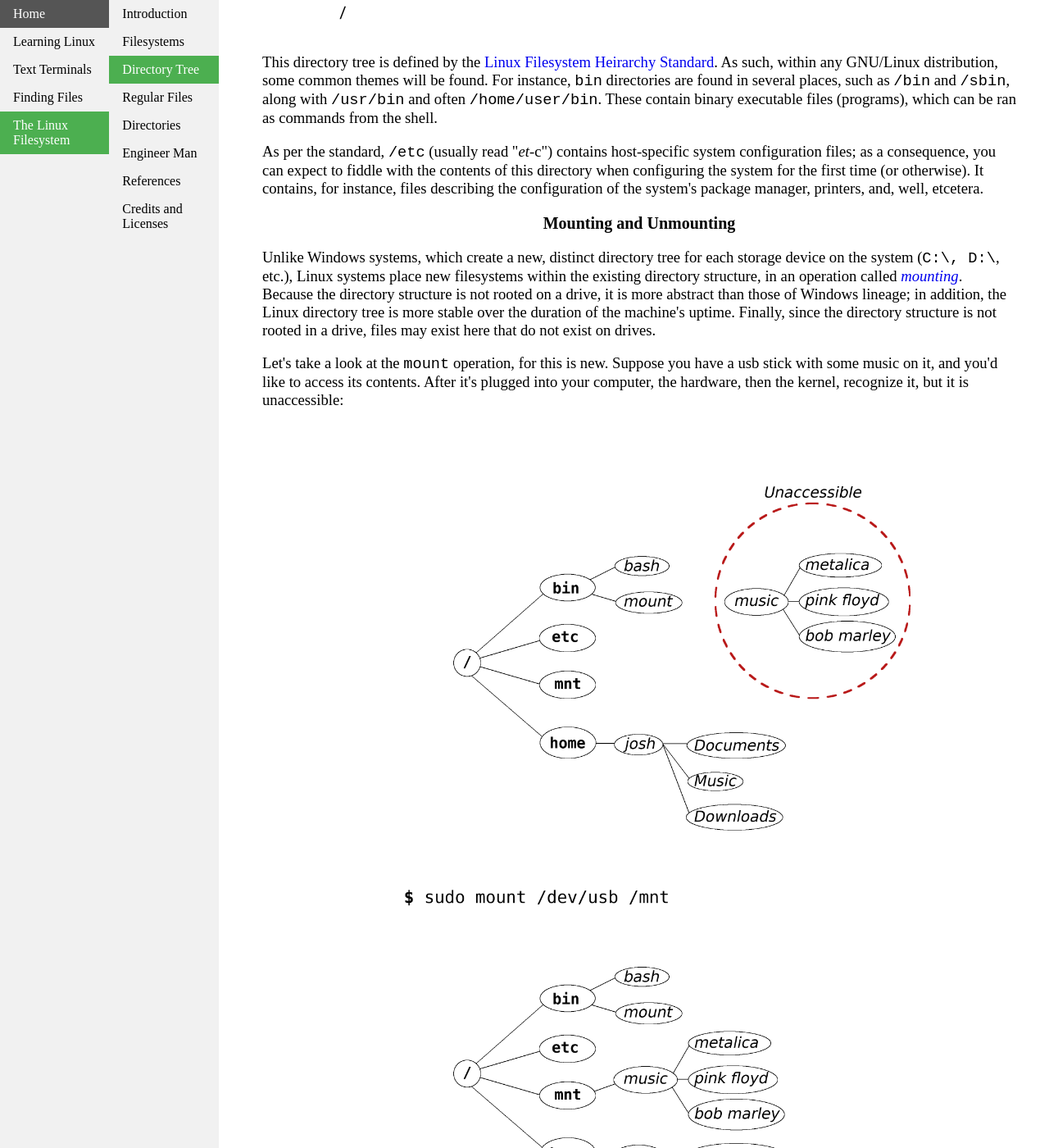
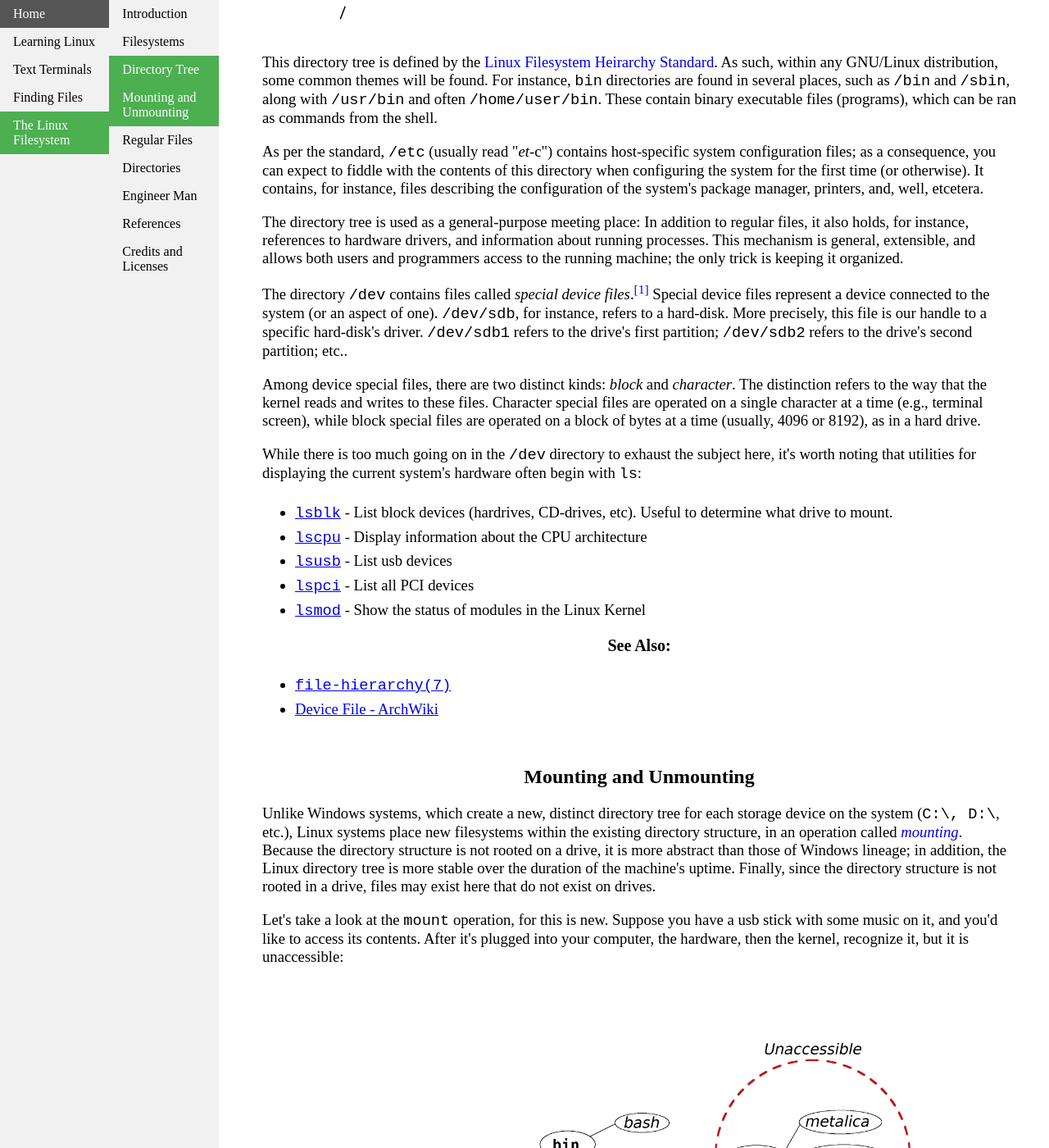
Before and after one commit to josh-59/Learning-Linux, a Jekyll site: the page built from linux-filesystem.html, in a window 1280 px wide and 1400 px high, scrolled down 1226 px. Shown: the whole window at 82% size. Built offline with Jekyll 4.4.1, drawn with Linux system fonts in a browser that asks for light colours; some of the changed text lies outside the part shown.

Commit message:
New section, Mounting and Unmounting

```diff
--- a/linux-filesystem.html
+++ b/linux-filesystem.html
@@ -7,6 +7,7 @@
         <li><a href="#introduction"> Introduction </a></li>
         <li><a href="#filesystems"> Filesystems </a></li>
         <li><a href="#directory-tree"> Directory Tree </a></li>
+        <li><a href="#mounting-unmounting"> Mounting and Unmounting</a></li>
         <li><a href="#regular-files"> Regular Files </a></li>
         <li><a href="#directories"> Directories </a></li>
 		<li><a href="#engineer-man"> Engineer Man </a></li>
@@ -138,40 +139,6 @@
         manager, printers, and, well, etcetera.
     </p>
 
-	<h3>Mounting and Unmounting</h3>
-
-    <p>
-        Unlike Windows systems, which create a new, distinct directory tree
-        for each storage device on the system (<code>C:\, D:\</code>, etc.),
-        Linux systems place new filesystems within the existing
-        directory structure, in an operation called
-		<a href="https://www.man7.org/linux/man-pages/man8/mount.8.html"><em>mounting</em></a>.
-		Because the directory structure is not rooted
-		on a drive, it is more abstract than those of
-		Windows lineage; in addition, the Linux directory tree
-		is more stable over the duration of the machine's uptime.
-		Finally, since the directory structure is not rooted in a drive,
-		files may exist here that do not exist on drives.
-	</p>
-
-	<p>
-		Let's take a look at the <code>mount</code> operation, for this is new.
-		Suppose you have a usb stick with some music on it, and you'd
-		like to access its contents.
-		After it's plugged into your computer, the hardware, then the kernel,
-		recognize it, but it is unaccessible:
-	</p>
-
-	<img style="width:80%" src="assets/img/mounting.png">
-
-	<p>
-		In practice, most distributions automatically mount
-		usb sticks when they are plugged in.
-		Moreover, no usb stick will be named <code>/dev/usb</code>; that was
-		only a conceptual item.
-		It's more likely to be named <code>/dev/sdb1</code>
-	</p>
-
 	<p>
 		The directory tree is used as a general-purpose meeting place:
 		In addition to regular files, it also holds, for instance, references to hardware drivers,
@@ -180,25 +147,23 @@
 		access to the running machine; the only trick is keeping it organized.
 	</p>
 
-	<div class="aside-right">
-		<h4>Aside</h4>
-		<p>
-			Among device special files, there are two distinct kinds:
-			<em>block</em> and <em>character</em>.
-			The distinction refers to the way that the kernel reads and writes to these files:
-			Character special files are operated on a single character at a time
-			(e.g., terminal screen), while block special files are operated on a block of
-			bytes at a time (usually, 4096 or 8192), as in a hard drive.
-		</p>
-	</div>
+	<p>
+		The directory <code>/dev</code> contains files called <em>special device files</em>.<sup><a href="https://www.pathname.com/fhs/pub/fhs-2.3.pdf">[1]</a></sup>
+		Special device files represent a device connected to the system (or an aspect of one).
+		<code>/dev/sdb</code>, for instance, refers to a hard-disk.
+		More precisely, this file is our handle to a specific hard-disk's driver.
+		<code>/dev/sdb1</code> refers to the drive's first partition;
+		<code>/dev/sdb2</code> refers to the drive's second partition;
+		etc..
+	</p>
 
 	<p>
-		The entities in <code>/dev</code> are called <em>special device files</em>.<sup><a href="https://www.pathname.com/fhs/pub/fhs-2.3.pdf">[1]</a></sup>
-		Each file in <code>/dev</code> represents a device connected to the system (or an aspect of one).
-		<code>/dev/sdb</code>, as used above, refers to a hard-disk (driver).
-		<code>/dev/sdb1</code> refers to the first partition on that hard drive;
-		<code>/dev/sdb2</code> refers to the second partition on that hard drive;
-		etc..
+		Among device special files, there are two distinct kinds:
+		<em>block</em> and <em>character</em>.
+		The distinction refers to the way that the kernel reads and writes to these files.
+		Character special files are operated on a single character at a time
+		(e.g., terminal screen), while block special files are operated on a block of
+		bytes at a time (usually, 4096 or 8192), as in a hard drive.
 	</p>
 
 	<p>
@@ -219,7 +184,60 @@
 	<h3>See Also:</h3>
 		<ul>
 			<li><a href="https://www.man7.org/linux/man-pages/man7/file-hierarchy.7.html"><code>file-hierarchy(7)</code></a></li>
+			<li><a href="https://wiki.archlinux.org/index.php/Device_file">Device File - ArchWiki</a></li>
 		</ul>
+	</div>
+
+	<div class="content" id="mounting-unmounting">
+
+		<h2>Mounting and Unmounting</h2>
+
+	    <p>
+	        Unlike Windows systems, which create a new, distinct directory tree
+	        for each storage device on the system (<code>C:\, D:\</code>, etc.),
+	        Linux systems place new filesystems within the existing
+	        directory structure, in an operation called
+			<a href="https://www.man7.org/linux/man-pages/man8/mount.8.html"><em>mounting</em></a>.
+			Because the directory structure is not rooted
+			on a drive, it is more abstract than those of
+			Windows lineage; in addition, the Linux directory tree
+			is more stable over the duration of the machine's uptime.
+			Finally, since the directory structure is not rooted in a drive,
+			files may exist here that do not exist on drives.
+		</p>
+
+		<p>
+			Let's take a look at the <code>mount</code> operation, for this is new.
+			Suppose you have a usb stick with some music on it, and you'd
+			like to access its contents.
+			After it's plugged into your computer, the hardware, then the kernel,
+			recognize it, but it is unaccessible:
+		</p>
+
+		<img style="width:80%" src="assets/img/mounting.png">
+
+		<p>
+			When mounting new devices manually, the usual method is to identify the device
+			to be mounted with <code>lsblk</code>, then mount it with <code>sudo mount [DEVICE] [MOUNTPOINT]</code>.
+			The device to be mounted should be a partition, and can usually be determined by its size and
+			its mountpoint (which should be none).
+			Conversely, to unmount a filesystem, we first identify it with <code>lsblk</code>,
+			then unmount it with <code>sudo umount</code>.
+			A few pesky details:
+			First, device names that appear in <code>/dev</code> or <code>lsblk</code>
+			<em>are not</em> guaranteed to be stable across reboots&mdash; The devices are named in the
+			order that they are found, during system boot.
+			Second, when mounting a new filesystem, if any files exist at the
+			mount point, they will be "hidden" by the files of the new filesystem (they are not deleted).
+		</p>
+
+
+		<p>
+			In practice, most distributions automatically mount
+			usb sticks when they are plugged in.
+		</p>
+
+</div>
 
 </div>
     <div id="regular-files" class="content">
@@ -237,21 +255,7 @@
 
 		<p>
             Approximately 80% of files are regular files (Stevens, p 98).
-			We can verify this ourselves, by dividing the number of regular files,
 		</p>
-
-			<div class="code">
-				$ sudo find / -type f | wc -l
-			</div>
-			<p>
-				by the number of total files,
-			</p>
-			<div class="code">
-				$ sudo find / | wc -l
-			</div>
-			<p>
-				I arrive at 76%.
-			</p>
 
 		<p>
 			Each file on the system has nine mode bits:
@@ -336,6 +340,8 @@
 		<div id="directories" class="content">
 			<h2>Directories</h2>
 
+
+
 			<p>
 				A directory is implemented in Linux as a file with two columns:
 				Filename and inode number.
```
Also changed, not shown: other parts of linux-filesystem.html (+1 -1 lines).
